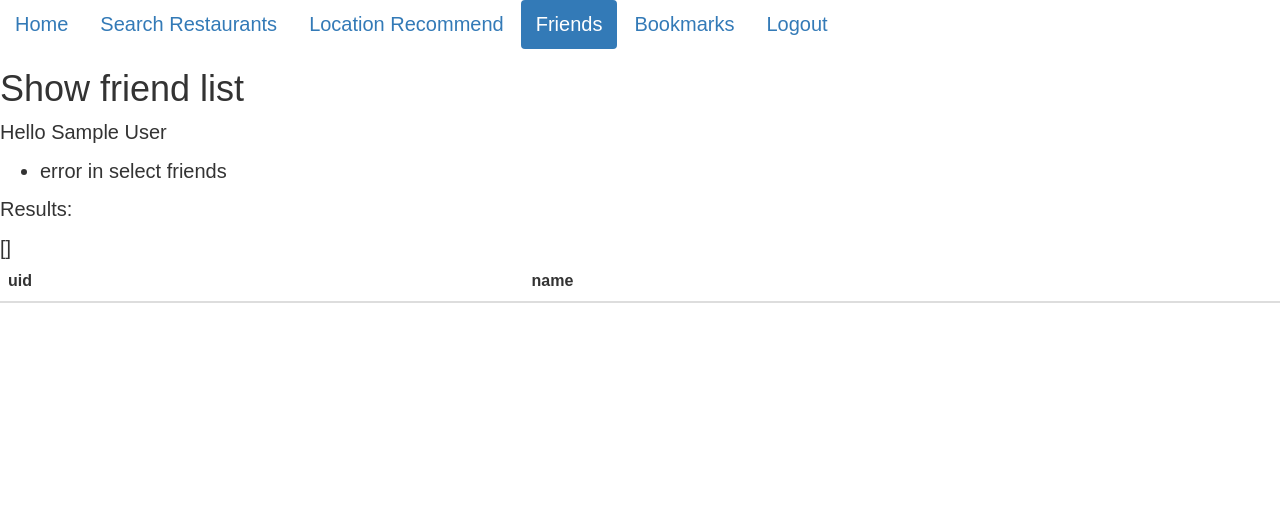
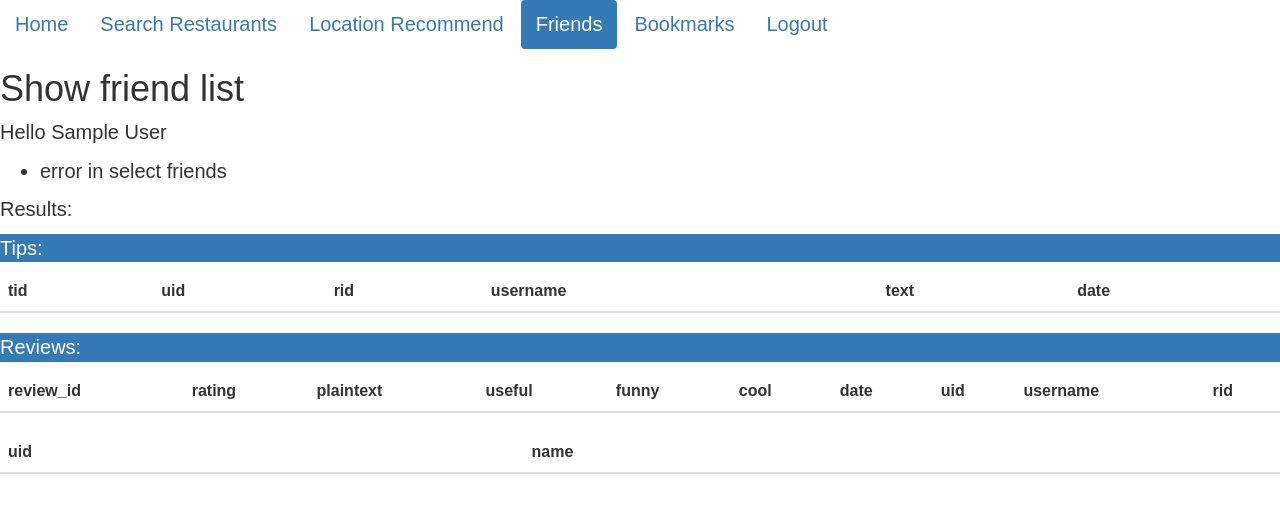
Before and after one commit to SicilyZzz/database-project-1, a Flask app: page /show_friend_list in a window 1280 px wide. Shown: the top 513 px of the page. Run offline with Flask 2, Linux system fonts and the light colour scheme; the visitor is signed in with stand-in values (Sample User, id 1); lists and menus that the app fills with data are empty; parts of the project's set-up code (start-up, migrations or seed data) failed here and were passed over; some libraries are stand-ins or nearby versions.

Commit message:
update friend list

```diff
--- a/server.py
+++ b/server.py
@@ -682,7 +682,7 @@ def show_restaurant_details():
     ########
     tips=[]
     try:
-        cursor = g.conn.execute('SELECT * FROM tip_writes WHERE rid=%(rid)s', restaurant)
+        cursor = g.conn.execute('SELECT * FROM tip_writes WHERE rid=%(rid)s ORDER BY t_date DESC', restaurant)
         for result in cursor:
             tips.append(dict(result))
             # names.append(result['r_name'])  # can also be accessed using result[0]
@@ -735,7 +735,7 @@ def show_restaurant_details():
 
     reviews=[]
     try:
-        cursor = g.conn.execute('SELECT * FROM reviews WHERE rid=%(rid)s', restaurant)
+        cursor = g.conn.execute('SELECT * FROM reviews WHERE rid=%(rid)s ORDER BY date DESC', restaurant)
         for result in cursor:
             reviews.append(dict(result))
             # names.append(result['r_name'])  # can also be accessed using result[0]
@@ -1029,12 +1029,30 @@ def show_friend_list():
             cursor.close()
         except:
             flash('error in select user in friends')
-
-
+    reviews=[]
+    for fuid in friends_uid:
+        try:
+            cursor = g.conn.execute('SELECT * FROM reviews R, users U WHERE R.uid=%(uid_b)s AND U.uid=R.uid ORDER BY R.date DESC', fuid)
+            for result in cursor:
+                reviews.append(dict(result))
+                reviews[-1]['is_friend']=True
+            cursor.close()
+        except:
+            flash('error in select user in reviews')
+    tips=[]
+    for fuid in friends_uid:
+        try:
+            cursor = g.conn.execute('SELECT * FROM tip_writes T, users U WHERE T.uid=%(uid_b)s AND U.uid=T.uid ORDER BY T.t_date DESC', fuid)
+            for result in cursor:
+                tips.append(dict(result))
+                tips[-1]['is_friend']=True
+            cursor.close()
+        except:
+            flash('error in select user in tips')
 
 
     # print(reviews)
-    context = dict(data = friends, username=username)
+    context = dict(data = friends, username=username, reviews=reviews, tips=tips)
 
     return render_template("show_friend_list.html", **context)
 
--- a/templates/show_friend_list.html
+++ b/templates/show_friend_list.html
@@ -52,9 +52,105 @@
 
 
 <p>Results:</p>
+<p class="p-3 mb-2 bg-primary text-white">Tips:</p>
+<table class="table table-hover">
+  <thead>
+    <tr>
+      <th scope="col">tid</th>
+      <th scope="col">uid</th>
+      <th scope="col">rid</th>
+      <th scope="col">username</th>
+      <th scope="col">text</th>
+      <th scope="col">date</th>
 
+    </tr>
+  </thead>
+  <tbody>
+
+    {% for n in tips %}
+    <tr>
+      <th scope="row">{{n.tid}}</th>
+      <td>{{n.uid}}</td>
+      <td>{{n.u_name}}
+        <button type="button" class="btn">
+
+        {% if n.is_friend %}
+        <a href="{{url_for('del_friend_act', uid=n.uid, rid=n.rid)}}"><span class="glyphicon glyphicon-star" aria-hidden="true"></span></a>
+        {% else %}
+        <a href="{{url_for('add_friend_act', uid=n.uid, rid=n.rid)}}"><span class="glyphicon glyphicon-star-empty" aria-hidden="true"></span></a>
+
+        {% endif %}
+        </button>
+
+      </td>
+      <td>{{n.rid}}</td>
+      <td>{{n.t_text}}</td>
+      <td>{{n.t_date}}</td>
+    </tr>
+    {% endfor %}
+  </tbody>
+</table>
+  {% if reviews != None %}
+
+<p class="p-3 mb-2 bg-primary text-white">Reviews:</p>
+<table class="table table-hover">
+  <thead>
+    <tr>
+      <th scope="col">review_id</th>
+      <th scope="col">rating</th>
+      <th scope="col">plaintext</th>
+      <th scope="col">useful</th>
+      <th scope="col">funny</th>
+      <th scope="col">cool</th>
+      <th scope="col">date</th>
+      <th scope="col">uid</th>
+      <th scope="col">username</th>
+      <th scope="col">rid</th>
+    </tr>
+  </thead>
+  <tbody>
+
+    {% for n in reviews %}
+    <tr>
+      <th scope="row">{{n.review_id}}</th>
+      <td>{{n.rating}}</td>
+      <td>{{n.plaintext}}</td>
+      <td>{{n.useful}}
+        <a href="{{url_for('review_vote_act', vote_type='useful', rid=n.rid, review_id=n.review_id)}}">
+        <span class="glyphicon glyphicon-plus" aria-hidden="true"></span>
+        </a>
+      </td>
+      <td>{{n.funny}}
+        <a href="{{url_for('review_vote_act', vote_type='funny', rid=n.rid, review_id=n.review_id)}}">
+        <span class="glyphicon glyphicon-plus" aria-hidden="true"></span>
+        </a>
+      </td>
+      <td>{{n.cool}}
+        <a href="{{url_for('review_vote_act', vote_type='cool', rid=n.rid, review_id=n.review_id)}}">
+        <span class="glyphicon glyphicon-plus" aria-hidden="true"></span>
+        </a>
+      </td>
+      <td>{{n.date}}</td>
+      <td>{{n.uid}}</td>
+      <td>{{n.u_name}}
+        <button type="button" class="btn">
+
+        {% if n.is_friend %}
+        <a href="{{url_for('del_friend_act', uid=n.uid, rid=n.rid)}}"><span class="glyphicon glyphicon-star" aria-hidden="true"></span></a>
+        {% else %}
+        <a href="{{url_for('add_friend_act', uid=n.uid, rid=n.rid)}}"><span class="glyphicon glyphicon-star-empty" aria-hidden="true"></span></a>
+        {% endif %}
+        </button>
+
+      </td>
+      <td>{{n.rid}}</td>
+    </tr>
+    {% endfor %}
+  </tbody>
+</table>
+  {% endif %}
   {% if data != None %}
-    <div>{{data}}</div>
+
     <!-- show restaurant details -->
     <table class="table table-hover">
       <thead>
```
